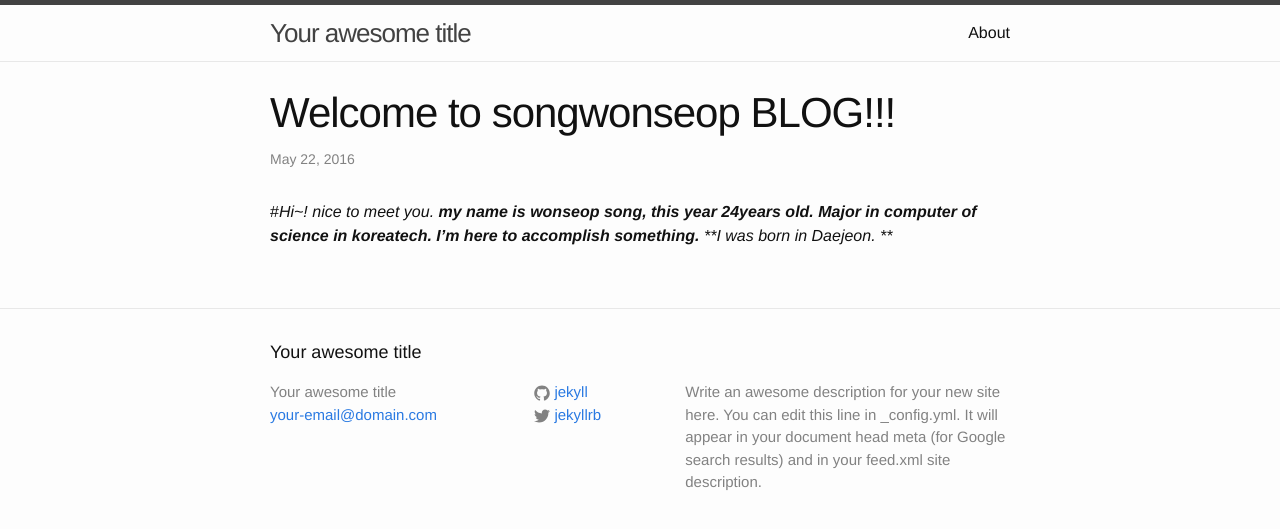
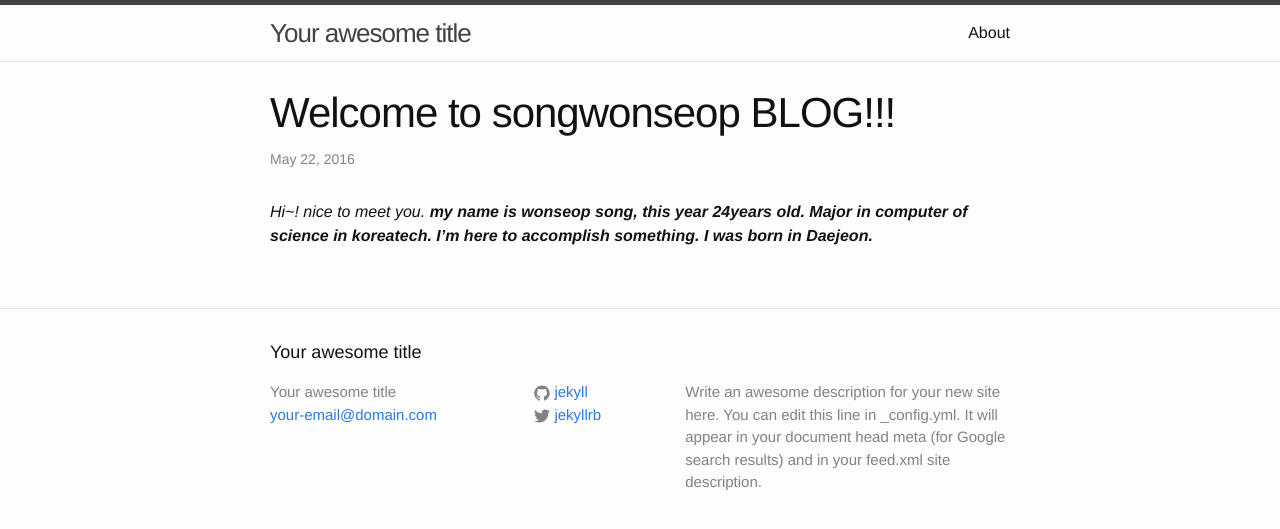
Before and after one commit to songwonseop/songwonseop.github.com, a Jekyll site: the page built from _posts/2016-05-22-welcome-to-jekyll.markdown, in a window 1280 px wide. Shown: the top 529 px of the page. Built offline with Jekyll 4.4.1, drawn with Linux system fonts in a browser that asks for light colours.

```diff
--- a/_posts/2016-05-22-welcome-to-jekyll.markdown
+++ b/_posts/2016-05-22-welcome-to-jekyll.markdown
@@ -4,10 +4,10 @@ title:  "Welcome to songwonseop BLOG!!!"
 date:   2016-05-22 22:40:41 +0900
 categories: jekyll update
 ---
-#*Hi~! nice to meet you.*
+*Hi~! nice to meet you.*
 ***my name is wonseop song, this year 24years old.***
 ***Major in computer of science in koreatech. I'm here to accomplish something.***
-***I was born in Daejeon. ***
+***I was born in Daejeon.***
 
 
 [jekyll-docs]: http://jekyllrb.com/docs/home
```
